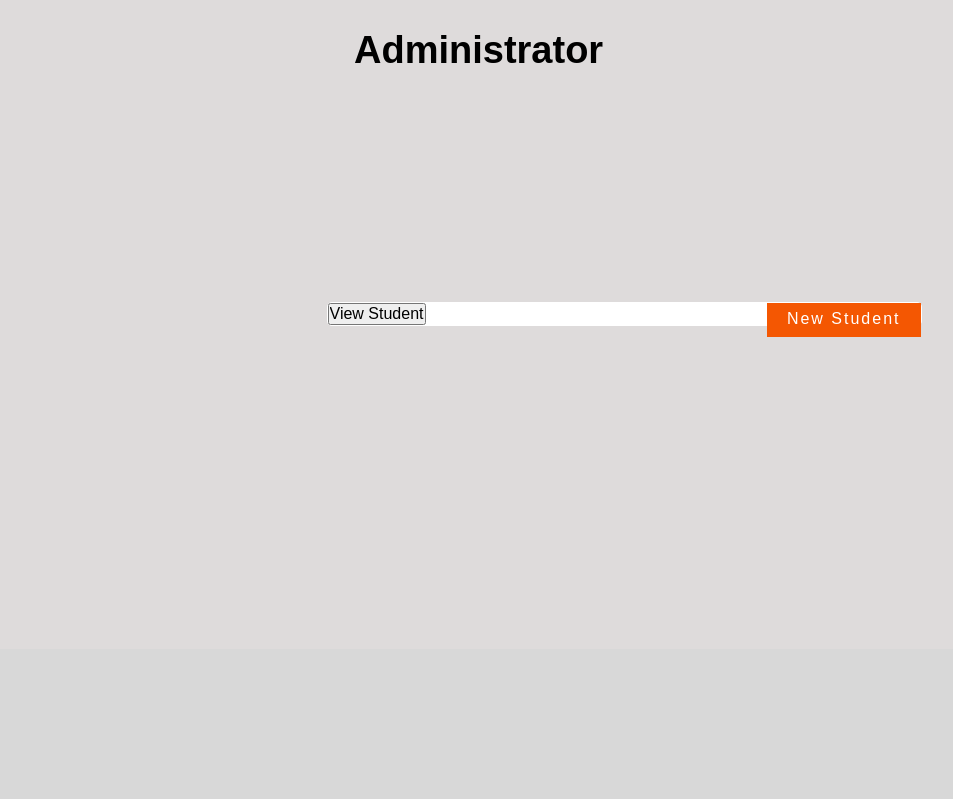
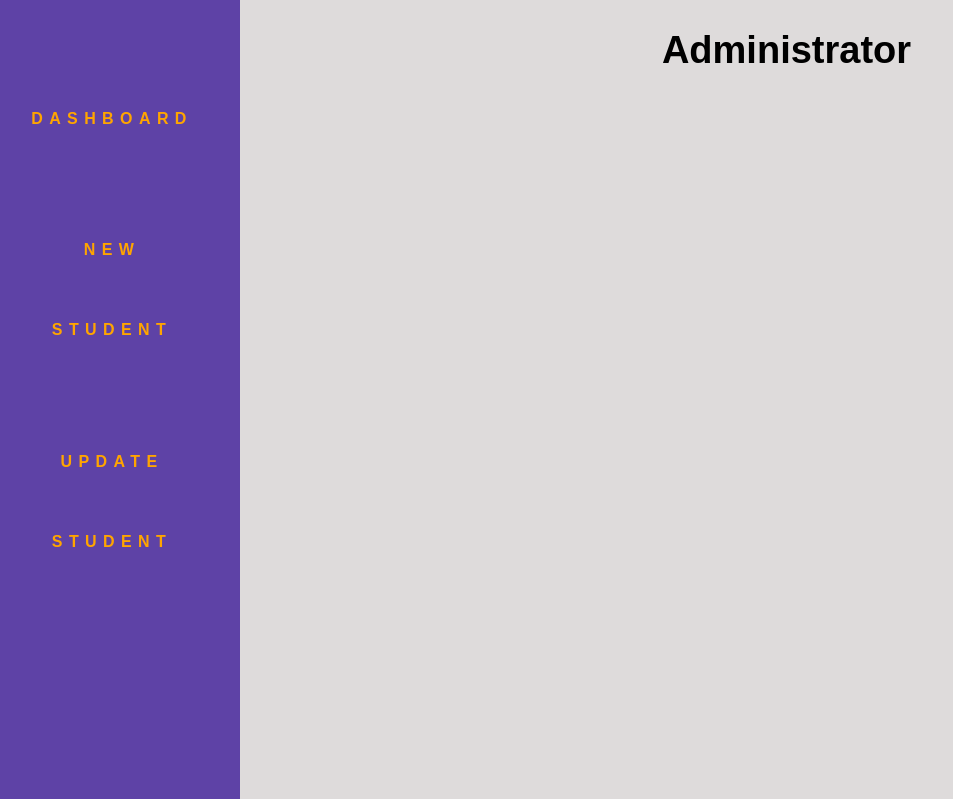
Before and after one commit to Shivashia/Student-Coaching-Portal, a PHP site: page /STUDENT-COACHING-PORTAL/admin.php in a window 1280 px wide. Shown: the part 151-950 px from the top of the page, without its empty margins (16-969 px from the left). Before the commit the page ends 488 px from the top, so only its background shows below. Run offline with PHP 8.4, Linux system fonts and the light colour scheme.

Commit message:
Update admin.php

```diff
--- a/User-registration/admin.php
+++ b/User-registration/admin.php
@@ -5,14 +5,52 @@
   <meta name="viewport" content="width=device-width,initial-scale=1.0,user-scalable=yes">
   <link rel="stylesheet"  href="Templates/Homestyle.css">
   <style type="text/css">
-    #adminform{
-      height: 60%;
-      width: 50%;
-      border: 1px solid white;
-      border-radius: 5px;
-      margin:auto;
-      background-color: white;
-      transform: translateY(200px);
+    .side {
+      display: flex;
+      flex-direction: column;
+      align-items: center;
+      justify-content: center;
+      height: 100%;
+    }
+    .sidebar {
+      position: absolute;
+      left: 0;
+      top: 150px;
+      width: 20%;
+      height: 100%;
+      background: #312450;
+      font-size: 12pt ;
+      background: #5e42a6;
+}
+
+    .sidenav {
+      position: relative;
+      margin: 0 15%;
+      text-align: center;
+      top: 35%;
+      transform: translateY(-50%);
+      font-weight: bold;
+    }
+
+    .sidenav ul {
+      list-style: none;
+    }
+    .sidenav li {
+      position: relative;
+      margin: 3.2em 0;
+    }
+    .sidenav a {
+      line-height: 5em;
+      text-transform: uppercase;
+      text-decoration: none;
+      letter-spacing: 0.4em;
+      color: orange;
+      display: block;
+      transition: all ease-out 300ms;
+    }
+    .sidenav a:hover{
+      color: red;
+      transform: scale(1.3);
     }
   </style>
 </head>
@@ -28,9 +66,6 @@
         </div>
         <li><a href="Homepage.html">Home</a></li>
         <li><a href="http://localhost/STUDENT-COACHING-PORTAL/User-registration/aboutus.html">About</a></li>
-        <!-- <li><a href="#">Services</a></li> -->
-        <li><a href="http://localhost/STUDENT-COACHING-PORTAL/User-registration/register.php">Register</a></li>
-        <!-- <li><a href="#">Contact</a></li> -->
         <li id="log"><a href="http://localhost/STUDENT-COACHING-PORTAL/User-registration/Homepage.html">Logout</a></li>
       </ul>
       <div class="icon menu-btn">
@@ -43,13 +78,18 @@
 
 <div class="about">
     <div class="content">
+    <aside class="sidebar">
+      <nav class="sidenav">
+        <ul>
+          <li><a href="#">Dashboard</a></li>
+          <li><a href="http://localhost/STUDENT-COACHING-PORTAL/User-registration/register.php">New Student</a></li>
+          <li><a href="http://localhost/STUDENT-COACHING-PORTAL/User-registration/update.php">Update Student</a></li>
+        </ul>
+      </nav>
+    </aside>
+    <section class="side">
       <div class="title">Administrator</div>
-    <div id="adminform">
-      <form action="http://localhost/STUDENT-COACHING-PORTAL/User-registration/admin.php" method= "POST">
-        <input type = "submit" name = "register" id="register" value="New Student"/>
-        <input type = "submit" name = "update" id="update" value="View Student"/>
-    </form>
-    </div>
+    </section>
   </div>
 </div>
 <script type="text/javascript">
@@ -73,12 +113,3 @@
 </script>
 </body>
 </html>
-
-<?php
-if(isset($_POST['register'])){
-    header("location:register.php");
-}
-if(isset($_POST['update'])){
-    header("location:update.php");
-}
-?>
```
